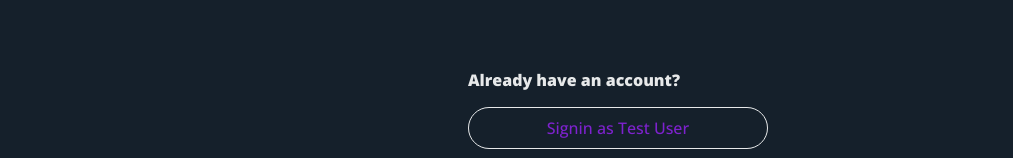
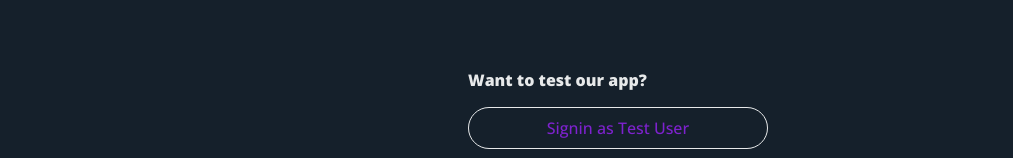
Before and after one commit to Cypher-aman/hashtag, a Next.js app: page / in a window 1280 px wide. Shown: the part 526-684 px from the top of the page, without its empty margins (172-1185 px from the left). Built offline with nearby package versions, Linux system fonts and the light colour scheme; no server answers.

Commit message:
Update page.tsx

```diff
--- a/app/(auth)/page.tsx
+++ b/app/(auth)/page.tsx
@@ -79,7 +79,7 @@
           </div>
           <div className="w-full">
             <h3 className="sm:text-base text-sm mb-[15px]  font-extrabold">
-              Already have an account?
+              Want to test our app?
             </h3>
             <div>
               <SignInForm />
```
